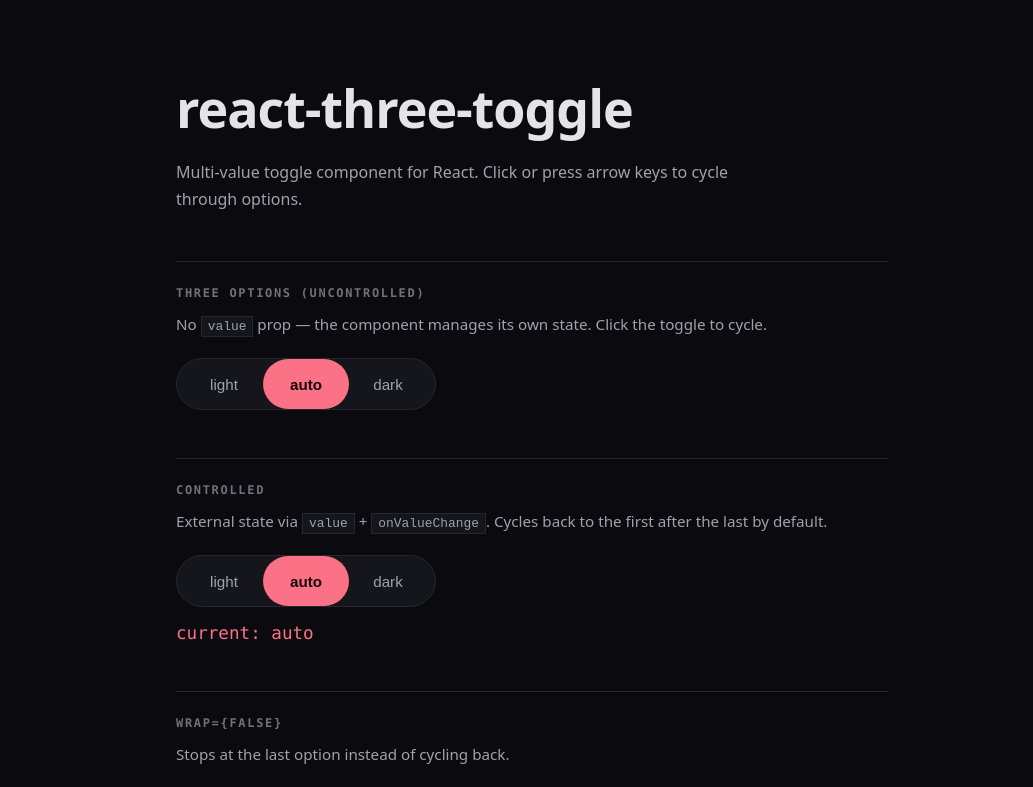
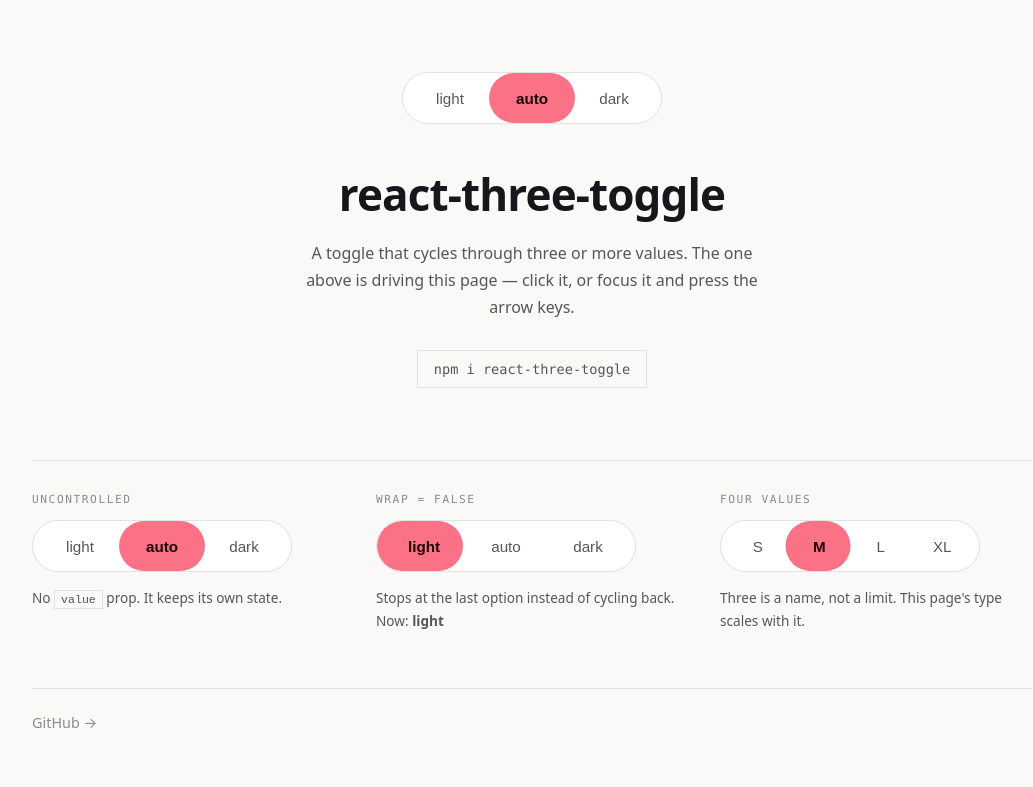
Before and after one commit to piro0919/react-three-toggle, a Next.js app: page / in a window 1280 px wide. Shown: the top 787 px of the page, without its empty margins (108-1141 px from the left). Built offline with nearby package versions, Linux system fonts and the light colour scheme.

Commit message:
feat(demo): let the toggle drive the page itself

```diff
--- a/src/app/globals.css
+++ b/src/app/globals.css
@@ -1,13 +1,64 @@
-/* 地と差し色は OGP と揃える。1枚絵とページで色が違うと別物に見える */
+/* トグルがページの見た目を切り替える。theme-* と size-* は一番上の
+   トグルが付け替えるクラスで、この2つだけで面と字の大きさが決まる */
 :root {
+  --accent: #fb7185;
+  --accent-ink: #1a0509;
+  --step: 1rem;
+}
+
+.theme-dark {
   --bg: #0b0b0f;
   --panel: #15151c;
   --line: #26262f;
   --fg: #e4e4e7;
   --muted: #a1a1aa;
   --dim: #71717a;
-  --accent: #fb7185;
-  --accent-ink: #1a0509;
+}
+
+.theme-light {
+  --bg: #faf9f8;
+  --panel: #ffffff;
+  --line: #e4e2e0;
+  --fg: #17161a;
+  --muted: #57555c;
+  --dim: #8b8991;
+}
+
+/* auto は暗い側を既定にして、明るい環境でだけ明るくする */
+.theme-auto {
+  --bg: #0b0b0f;
+  --panel: #15151c;
+  --line: #26262f;
+  --fg: #e4e4e7;
+  --muted: #a1a1aa;
+  --dim: #71717a;
+}
+
+@media (prefers-color-scheme: light) {
+  .theme-auto {
+    --bg: #faf9f8;
+    --panel: #ffffff;
+    --line: #e4e2e0;
+    --fg: #17161a;
+    --muted: #57555c;
+    --dim: #8b8991;
+  }
+}
+
+.size-S {
+  --step: 0.875rem;
+}
+
+.size-M {
+  --step: 1rem;
+}
+
+.size-L {
+  --step: 1.125rem;
+}
+
+.size-XL {
+  --step: 1.25rem;
 }
 
 * {
@@ -19,8 +70,7 @@
   margin: 0;
   padding: 0;
   min-height: 100vh;
-  background: var(--bg);
-  color: var(--fg);
+  background: #0b0b0f;
   font-family:
     ui-sans-serif,
     system-ui,
@@ -36,51 +86,90 @@
   background: color-mix(in srgb, var(--accent) 35%, transparent);
 }
 
-.container {
-  max-width: 760px;
-  margin: 0 auto;
-  padding: 72px 24px 64px;
+.stage {
+  min-height: 100dvh;
+  padding: 72px 24px 56px;
+  background: var(--bg);
+  color: var(--fg);
+  font-size: var(--step);
+  transition:
+    background 0.25s,
+    color 0.25s;
 }
 
-.title {
-  margin: 0;
-  font-size: clamp(2.25rem, 6vw, 3.25rem);
+.hero {
+  max-width: 720px;
+  margin: 0 auto;
+  text-align: center;
+}
+
+.hero-toggle {
+  margin: 0 auto;
+}
+
+.name {
+  margin: 40px 0 0;
+  font-size: calc(var(--step) * 2.75);
   font-weight: 700;
   letter-spacing: -0.02em;
 }
 
-.subtitle {
-  max-width: 36em;
-  margin: 16px 0 0;
+.lead {
+  max-width: 30em;
+  margin: 16px auto 0;
   color: var(--muted);
   line-height: 1.7;
 }
 
-/* 角丸のカードを積まない。罫だけで区切る */
-.section {
-  margin: 48px 0 0;
-  padding-top: 24px;
+.install {
+  display: inline-block;
+  margin-top: 28px;
+  padding: 10px 16px;
+  border: 1px solid var(--line);
+  color: var(--muted);
+  font-family: ui-monospace, SFMono-Regular, Menlo, monospace;
+  font-size: calc(var(--step) * 0.85);
+}
+
+/* 例は縦積みではなく横に並べる。同じ部品の違いを見比べる話なので */
+.grid {
+  display: grid;
+  gap: 32px;
+  max-width: 1000px;
+  margin: 72px auto 0;
+  padding-top: 32px;
   border-top: 1px solid var(--line);
 }
 
-.section h2 {
-  margin: 0;
+@media (width >= 800px) {
+  .grid {
+    grid-template-columns: repeat(3, 1fr);
+  }
+}
+
+.cell {
+  display: flex;
+  flex-direction: column;
+  align-items: flex-start;
+  gap: 14px;
+}
+
+.cell-label {
   color: var(--dim);
   font-family: ui-monospace, SFMono-Regular, Menlo, monospace;
-  font-size: 0.75rem;
-  font-weight: 600;
+  font-size: calc(var(--step) * 0.7);
   letter-spacing: 0.14em;
   text-transform: uppercase;
 }
 
-.section p {
-  margin: 12px 0 20px;
+.cell-note {
+  margin: 0;
   color: var(--muted);
-  font-size: 0.95rem;
+  font-size: calc(var(--step) * 0.85);
   line-height: 1.7;
 }
 
-/* 部品そのもの。OGP に描いたものと同じ形にする */
+/* 部品そのもの。OGP に描いたものと同じ形 */
 .toggle-root {
   min-width: 260px;
   height: 52px;
@@ -104,7 +193,7 @@
   z-index: 1;
   padding: 0 18px;
   color: var(--muted);
-  font-size: 0.95rem;
+  font-size: calc(var(--step) * 0.95);
   line-height: 50px;
 }
 
@@ -113,21 +202,20 @@
   font-weight: 700;
 }
 
-.value {
-  margin-top: 16px;
-  color: var(--accent);
-  font-family: ui-monospace, SFMono-Regular, Menlo, monospace;
-  font-size: 1.1rem;
+code {
+  padding: 2px 6px;
+  border: 1px solid var(--line);
+  font-size: 0.85em;
 }
 
 .github-link {
-  display: inline-block;
-  width: 100%;
-  margin-top: 56px;
+  display: block;
+  max-width: 1000px;
+  margin: 56px auto 0;
   padding-top: 24px;
   border-top: 1px solid var(--line);
   color: var(--dim);
-  font-size: 0.9rem;
+  font-size: calc(var(--step) * 0.9);
   text-decoration: none;
   transition: color 0.2s;
 }
@@ -135,10 +223,3 @@
 .github-link:hover {
   color: var(--accent);
 }
-
-code {
-  padding: 2px 6px;
-  border: 1px solid var(--line);
-  background: var(--panel);
-  font-size: 0.85em;
-}
--- a/src/app/page.tsx
+++ b/src/app/page.tsx
@@ -3,79 +3,81 @@
 import { useState } from "react";
 import { ThreeToggle } from "@/components/ThreeToggle";
 
+const THEMES = ["light", "auto", "dark"] as const;
+const SIZES = ["S", "M", "L", "XL"] as const;
+
 export default function Home() {
-  const [light, setLight] = useState("auto");
-  const [size, setSize] = useState("M");
+  /* 一番上のトグルがページ自体の見た目を切り替える。説明を読む前に、
+     このコンポーネントが何をするものか一度起きる */
+  const [theme, setTheme] = useState<string>("auto");
+  const [size, setSize] = useState<string>("M");
+  const [wrapped, setWrapped] = useState<string>("light");
 
   return (
-    <div className="container">
-      <h1 className="title">react-three-toggle</h1>
-      <p className="subtitle">
-        Multi-value toggle component for React. Click or press arrow keys to cycle through options.
+    <main className={`stage theme-${theme} size-${size}`}>
+      <div className="hero">
+        <ThreeToggle
+          className="toggle-root hero-toggle"
+          indicatorClassName="toggle-indicator"
+          onValueChange={setTheme}
+          optionClassName="toggle-option"
+          value={theme}
+          values={[...THEMES]}
+        />
+        <h1 className="name">react-three-toggle</h1>
+        <p className="lead">
+          A toggle that cycles through three or more values. The one above is driving this page —
+          click it, or focus it and press the arrow keys.
         </p>
+        <code className="install">npm i react-three-toggle</code>
+      </div>
 
-      <section className="section">
-        <h2>Three options (uncontrolled)</h2>
-        <p>
-          No <code>value</code> prop — the component manages its own state. Click the toggle to
-          cycle.
+      <div className="grid">
+        <div className="cell">
+          <span className="cell-label">uncontrolled</span>
+          <ThreeToggle
+            className="toggle-root"
+            defaultValue="auto"
+            indicatorClassName="toggle-indicator"
+            optionClassName="toggle-option"
+            values={[...THEMES]}
+          />
+          <p className="cell-note">
+            No <code>value</code> prop. It keeps its own state.
           </p>
+        </div>
+
+        <div className="cell">
+          <span className="cell-label">wrap = false</span>
           <ThreeToggle
-          values={["light", "auto", "dark"]}
-          defaultValue="auto"
             className="toggle-root"
             indicatorClassName="toggle-indicator"
+            onValueChange={setWrapped}
             optionClassName="toggle-option"
+            value={wrapped}
+            values={[...THEMES]}
+            wrap={false}
           />
-      </section>
+          <p className="cell-note">
+            Stops at the last option instead of cycling back. Now: <b>{wrapped}</b>
+          </p>
+        </div>
 
-      <section className="section">
-        <h2>Controlled</h2>
-        <p>
-          External state via <code>value</code> + <code>onValueChange</code>. Cycles back to the
-          first after the last by default.
-        </p>
+        <div className="cell">
+          <span className="cell-label">four values</span>
           <ThreeToggle
-          values={["light", "auto", "dark"]}
-          value={light}
-          onValueChange={setLight}
             className="toggle-root"
             indicatorClassName="toggle-indicator"
+            onValueChange={setSize}
             optionClassName="toggle-option"
+            value={size}
+            values={[...SIZES]}
           />
-        <div className="value">current: {light}</div>
-      </section>
-
-      <section className="section">
-        <h2>wrap=&#123;false&#125;</h2>
-        <p>Stops at the last option instead of cycling back.</p>
-        <ThreeToggle
-          values={["light", "auto", "dark"]}
-          defaultValue="light"
-          wrap={false}
-          className="toggle-root"
-          indicatorClassName="toggle-indicator"
-          optionClassName="toggle-option"
-        />
-      </section>
-
-      <section className="section">
-        <h2>Four sizes</h2>
-        <p>
-          Not limited to three. Use <code>&#123; label, value &#125;</code> for icons or rich
-          labels.
+          <p className="cell-note">
+            Three is a name, not a limit. This page&apos;s type scales with it.
           </p>
-        <ThreeToggle
-          values={["S", "M", "L", "XL"]}
-          value={size}
-          onValueChange={setSize}
-          className="toggle-root"
-          indicatorClassName="toggle-indicator"
-          optionClassName="toggle-option"
-          style={{ minWidth: 320 }}
-        />
-        <div className="value">size: {size}</div>
-      </section>
+        </div>
+      </div>
 
       <a
         className="github-link"
@@ -85,6 +87,6 @@
       >
         GitHub →
       </a>
-    </div>
+    </main>
   );
 }
```
Lines whose indentation alone changed are shown as unchanged.
